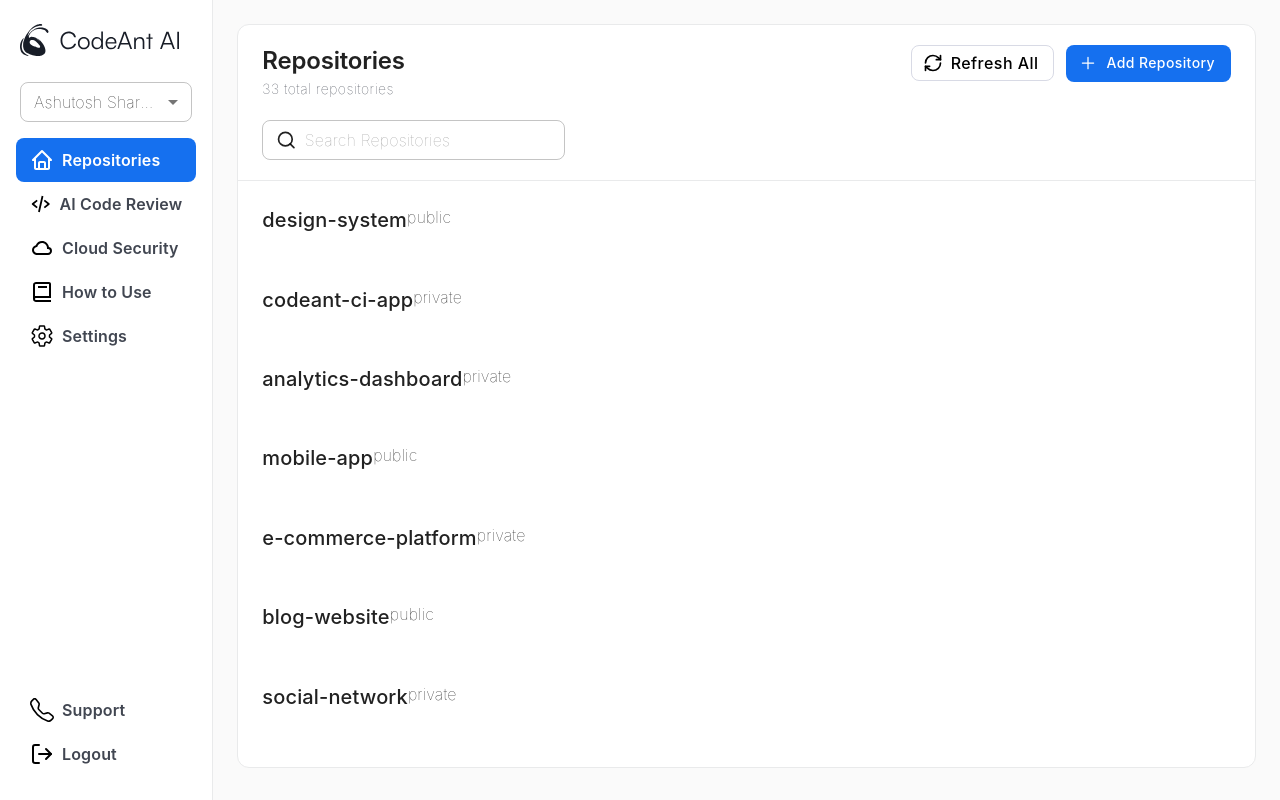
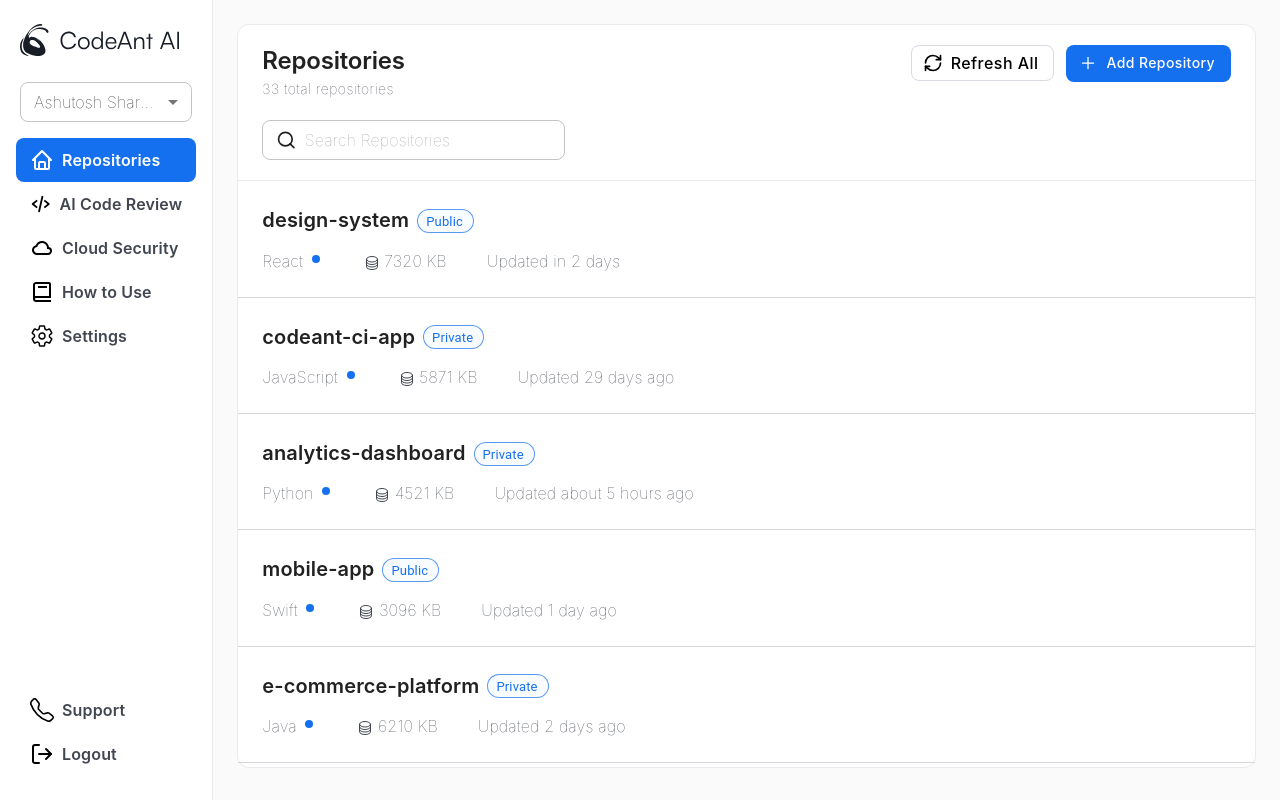
Before and after one commit to AshuJojo/codeantai, a React (Vite) app: page /dashboard in a window 1280 px wide. Built offline with nearby package versions, Linux system fonts and the light colour scheme.

Commit message:
Updated RepositoryItem Functionlities

```diff
--- a/package.json
+++ b/package.json
@@ -13,6 +13,7 @@
     "@emotion/react": "^11.14.0",
     "@emotion/styled": "^11.14.0",
     "@mui/material": "^6.2.1",
+    "date-fns": "^4.1.0",
     "react": "^18.3.1",
     "react-dom": "^18.3.1",
     "react-icons": "^5.4.0",
--- a/public/data/data.json
+++ b/public/data/data.json
@@ -10,7 +10,7 @@
       "repositoryName": "codeant-ci-app",
       "language": "JavaScript",
       "size": 5871,
-      "last_updated": "2024-12-21T10:00:00Z",
+      "last_updated": "2024-11-21T10:00:00Z",
       "visibility": "private"
     },
     {
--- a/src/components/RepositoryItem.tsx
+++ b/src/components/RepositoryItem.tsx
@@ -1,20 +1,49 @@
-import { Badge, Stack, Typography } from "@mui/material";
+import { alpha, Chip, Stack, Typography, useTheme } from "@mui/material";
 import Repository from "../types/Respository";
+import { GoDotFill } from "react-icons/go";
+import { HiOutlineCircleStack } from "react-icons/hi2";
+import { formatDistance } from "date-fns";
 
 interface RepositoryItemProps {
   repository: Repository;
 }
 
 const RepositoryItem = ({ repository }: RepositoryItemProps) => {
+  const theme = useTheme();
+
+  const getRelativeTimeFromToday = (dateStr: string) => {
+    const date: Date = new Date(dateStr);
+    const todayDate: number = Date.now();
+
+    return formatDistance(date, todayDate, { addSuffix: true });
+  };
+
   return (
-    <Stack sx={{ py: 3 }}>
-      <Stack sx={{ px: 3 }}>
-        <Stack direction="row">
-          <Typography variant="subtitle2">
-            {repository.repositoryName}
-          </Typography>
-          <Badge>{repository.visibility}</Badge>
-        </Stack>
+    <Stack spacing={1.5} sx={{ p: 3, borderBottom: "1px solid #D5D7DA" }}>
+      <Stack direction="row" spacing={1} sx={{ alignItems: "center" }}>
+        <Typography variant="subtitle2">{repository.repositoryName}</Typography>
+        <Chip
+          variant="outlined"
+          color="primary"
+          size="small"
+          label={repository.visibility}
+        />
+      </Stack>
+      <Stack direction="row" spacing={5}>
+        <Typography>
+          {repository.language}{" "}
+          <GoDotFill
+            color={theme.palette.primary.main}
+            style={{ verticalAlign: "text-top" }}
+          />
+        </Typography>
+        <Typography>
+          <HiOutlineCircleStack style={{ verticalAlign: "text-bottom" }} />{" "}
+          {repository.size} KB{" "}
+        </Typography>
+        <Typography>
+          Updated {getRelativeTimeFromToday(repository.last_updated)}
+        </Typography>
       </Stack>
     </Stack>
   );
--- a/src/theme.ts
+++ b/src/theme.ts
@@ -1,4 +1,4 @@
-import { createTheme } from "@mui/material/styles";
+import { alpha, createTheme } from "@mui/material/styles";
 
 const theme = createTheme({
   palette: {
@@ -83,6 +83,26 @@
         },
       },
     },
+    MuiChip: {
+      defaultProps: {
+        variant: "outlined",
+      },
+      styleOverrides: {
+        outlined: ({ theme }) => ({
+          color: "primary.dark",
+          backgroundColor: alpha(theme.palette.primary.main, 0.025),
+          padding: "2px 10px 2px 8px",
+          textTransform: "capitalize",
+          fontWeight: 400,
+
+          "& span": {
+            padding: 0,
+            margin: "auto auto",
+            textAlign: "center",
+          },
+        }),
+      },
+    },
   },
   typography: {
     allVariants: {
@@ -108,7 +128,7 @@
     },
     subtitle2: {
       fontSize: "1.25rem",
-      fontWeight: 500,
+      fontWeight: 600,
     },
     body1: {
       fontSize: "1rem",
```
Also changed, not shown: 1 other file (tests, documents, lock files or other folders).
